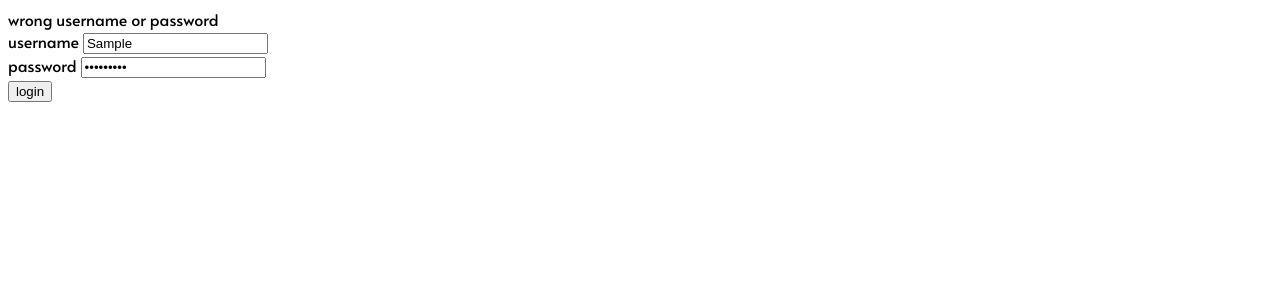
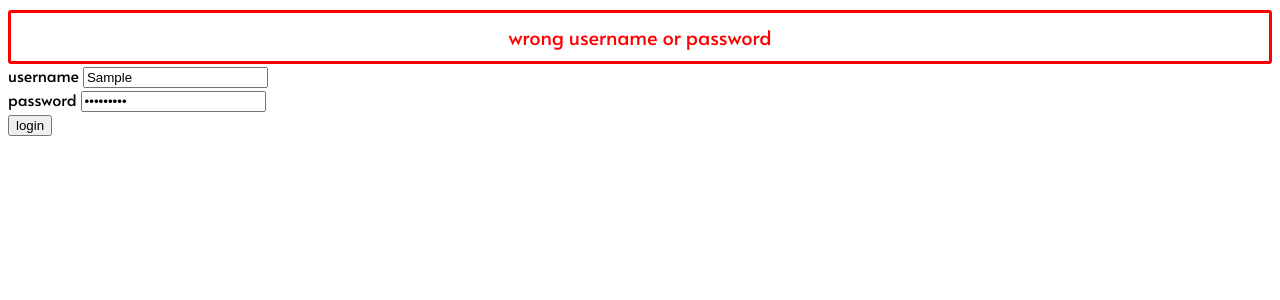
Before and after one commit to jim4067/blogit-frontend, a React (Create React App) app: page / in a window 1280 px wide. Both pictures are taken after typing "Sample", "Sample123" into the empty fields and a click on the button "login". Shown: the top 300 px of the page. Built offline with nearby package versions, Linux system fonts and the light colour scheme; no server answers; the HTML template or start-up script is replaced by a standard one.

Commit message:
added the styling for the wrong login

```diff
--- a/src/components/Notification.js
+++ b/src/components/Notification.js
@@ -1,4 +1,14 @@
 import React from 'react';
+
+const wrong_login_styles={
+    "border" : "3px solid red",
+    "border-radius" : "3px" ,
+    "color" : "red",
+    "font-size" : "20px",
+    "margin-top" : "10px",
+    "padding" : "10px",
+    "text-align" : "center"
+}
 
 const Notification = ({message}) => {
 
@@ -6,7 +16,7 @@ const Notification = ({message}) => {
         return null
     } else {
         return(
-            <div className='error'>
+            <div className='error' style={wrong_login_styles}>
                 {message}
             </div>
         )
```
